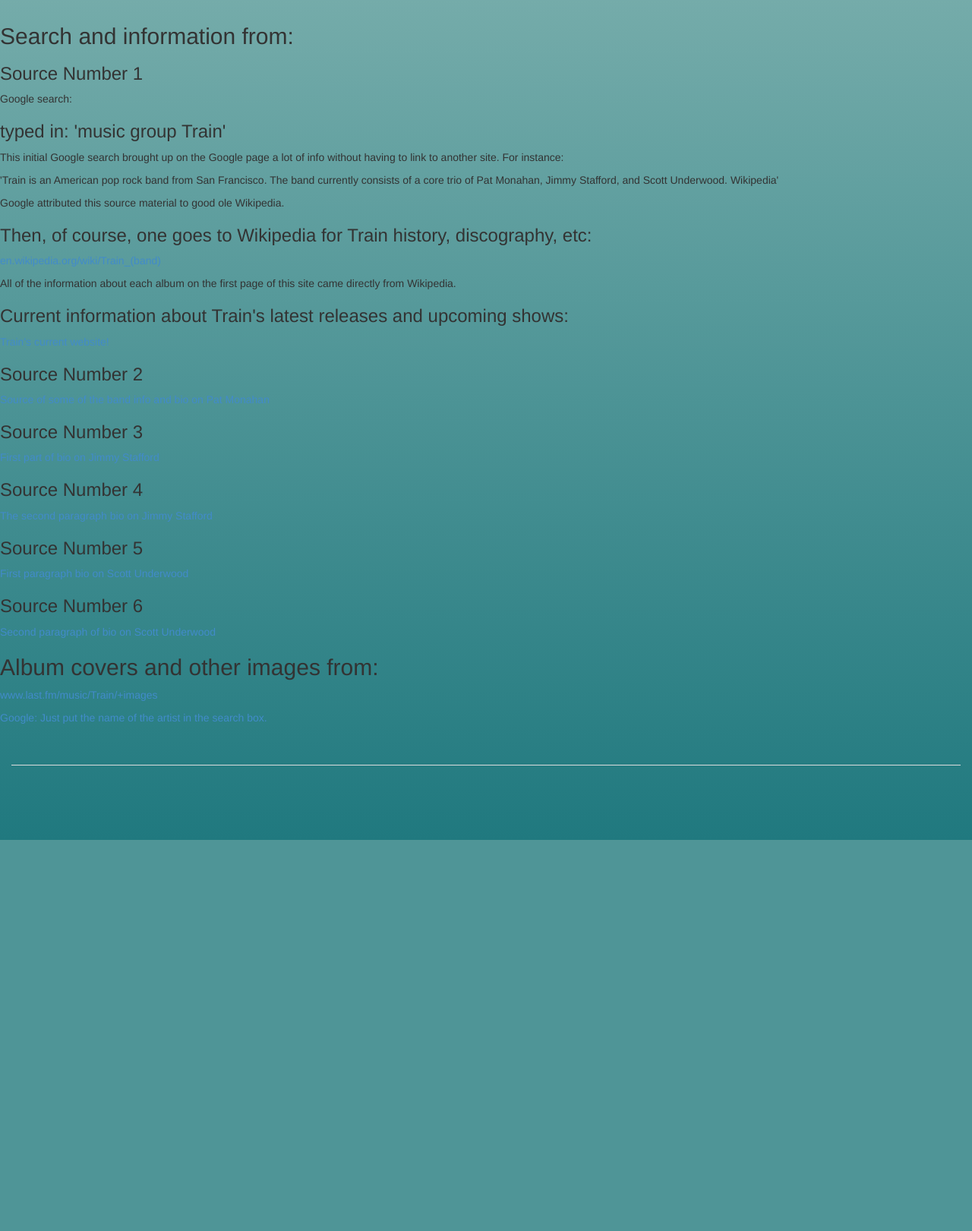
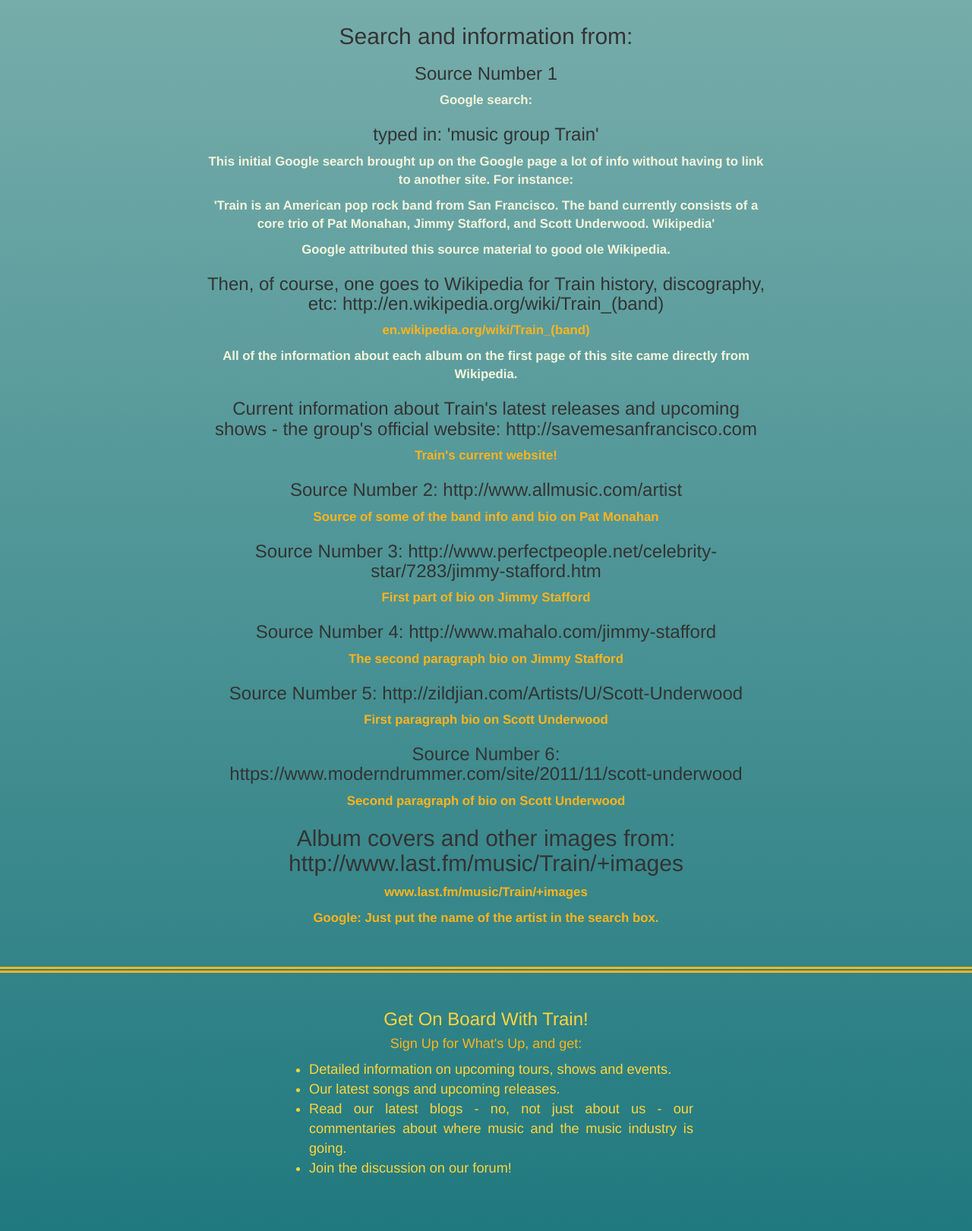
Before and after one commit to DeathCheese763/discgit, a PHP site: page /sourcesNP.html in a window 1280 px wide. Shown: the part 59-1680 px from the top of the page at 76% size. Before the commit the page ends 1165 px from the top, so only its background shows below. Run offline with PHP 8.4, Linux system fonts and the light colour scheme.

Commit message:
layout of sources with bootstrap and better links in index

```diff
--- a/custom.css
+++ b/custom.css
@@ -17,13 +17,7 @@ body{
   background: -o-linear-gradient(top,#78adab,#20797f);*/
 }
 
-footer {
-	padding: 2em 0;
-	margin: 3em 0;
-	border-top: 1px solid #ddd;
-	color: #999;
-	text-align: center;
-}
+
 .glyphicon {
 	color: #cdae51;
 }
@@ -109,6 +103,7 @@ footer {
   padding: 5em 0;
   text-align: center;
 
+
   background: -webkit-linear-gradient(top,#20797f,#ffd284);
   background: -moz-linear-gradient(top,#20797f,#ffd284);
   background: -ms-linear-gradient(top,#20797f,#ffd284);
@@ -116,18 +111,69 @@ footer {
 
   color: #000;
 }
+
 .band{
-
+    display: block;
+    margin: 0 auto 5em;
+    color: #ddd;
+    font-size: 1.5em;
+    text-align: center;
 }
 .guy {
- padding-left:2em;
+  margin: 0 auto;
+  padding: 0 3em;
+  text-align: center;
+  font-size: 1.2em;
+  font-variant: small-caps;
+  font-style: oblique;
+  font-weight: bold;
+}
+.guy h4{
+  color: #eee;
+  font-size: 1.5em;
+  text-decoration: underline;
+}
+.guy img {
+  width:325px;
+  height:270px;
+  margin-bottom: 2em;
+
+
+  border:solid black 1px;
+  border-radius: 15px;
+  }
+
+  footer {
+    clear: both;
+  padding: 2em 0;
+  margin: 3em 0;
+  border-top: 8px double #feb41c;
+  color: #ffd53d;
   text-align: center;
 }
-.portrait {
-  float: left;
-  padding: 0 1em 1em 0;
+.footerlist{
+  margin: 0 auto;
+  width: 30em;
+  text-align: center;
+  font-size: 1.3em;
+}
+a {
+  color:#feb41c;
+}
+a:hover, a:active {
+  color: yellow;
 }
 
+.list {
+  margin: 0 auto;
+  text-align: center;
+}
+.list p {
+  font-family: "Times New Roman" serif;
+  font-size: 1.2em;
+  font-weight: bold;
+  color: beige;
+}
 
 /*----------------------------------------------------------*/
 /*for mobile phones*/
@@ -138,9 +184,17 @@ footer {
     width: 90%;
   }
   .band {
-    width:90%;
+    width:85%;
+
   }
   .guy {
+  width: 90%;
+}
+.footerlist {
+  width: 90%;
+  text-align: justify;
+}
+.list {
   width: 90%;
 }
 
@@ -154,8 +208,18 @@ footer {
   .panel-group{
     width: 60%;
   }
+  .band{
+    width:85%;
+  }
   .guy {
   max-width: 60%;
+}
+.footerlist {
+  width: 80%;
+  text-align: justify;
+}
+.list{
+  max-width: 80%;
 }
 }
 
@@ -167,8 +231,22 @@ footer {
   .panel-group{
     width: 50%;
   }
+  .band{
+    width: 50%
+  }
   .guy {
   max-width: 50%;
 }
+.footerlist {
+  width: 60%;
+  max-width: 30em;
+  text-align: justify;
+}
+.list {
+  margin: 0 20%;
+  text-align: center;
+  width: 60%;
+
+  }
 
 }
--- a/sourcesNP.html
+++ b/sourcesNP.html
@@ -1,7 +1,5 @@
 <!DOCTYPE>
-
 <html lang="en">
-
 	<head>
 		<meta charset="utf-8">
 		<title>Sources Page</title>
@@ -30,13 +28,13 @@
                     <li><a href="index.html">Train</a></li>
                     <li class="dropdown"><a href="index.html" data-toggle="dropdown">Meet the Guys <span class="caret"></span></a>
                     	<ul class="dropdown-menu">
-                        	<li><a href="#pat">Patrick Monahan</a></li>
-                            <li><a href="jimmy">Jimmy Stafford</a></li>
-                            <li><a href="scott">Scott Underwood</a></li>
+                        	<li><a href="index.html#pat">Patrick Monahan</a></li>
+                            <li><a href="index.html#jimmy">Jimmy Stafford</a></li>
+                            <li><a href="index.html#scott">Scott Underwood</a></li>
                         </ul>
                     </li>
                     <li><a href="#">Latest Hit</a></li>
-                    <li><a href="#">Sign Up for What's Up</a></li>
+                    <li><a href="../formpage/form.html">Sign Up for What's Up</a></li>
                     <li class="active"><a href="#">Sources</a></li>
                   </ul>
              </div>
@@ -45,8 +43,9 @@
 
 		<!-- row 2 -->
 		<div class="row">
-			<h2>Search and information from:</h2>
-			<h3>Source Number 1</h3>
+			<section class="list col-lg-12">
+				<h2>Search and information from:</h2>
+				<h3>Source Number 1</h3>
 
 			<p>Google search: <h3>typed in: 'music group Train'</h3></p>
 
@@ -56,39 +55,49 @@
 
 			<p>Google attributed this source material to good ole Wikipedia.</p>
 
-			<h3>Then, of course, one goes to Wikipedia for Train history, discography, etc:</h3>
+			<h3>Then, of course, one goes to Wikipedia for Train history, discography, etc: http://en.wikipedia.org/wiki/Train_(band)</h3>
 
 			<p><a href="http://en.wikipedia.org/wiki/Train_(band)">en.wikipedia.org/wiki/Train_(band)</a></p>
 			<p>All of the information about each album on the first page of this site came directly from Wikipedia.</p>
 
 
 
-			<h3>Current information about Train's latest releases and upcoming shows:</h3>
+			<h3>Current information about Train's latest releases and upcoming shows - the group's official website: http://savemesanfrancisco.com</h3>
 
 			<p><a href="http://savemesanfrancisco.com/">Train's current website!</a></p>
 
-			<h3>Source Number 2</h3>
+			<h3>Source Number 2: http://www.allmusic.com/artist</h3>
 			<p><a href="http://www.allmusic.com/artist">Source of some of the band info and bio on Pat Monahan</a></p>
 
-			<h3>Source Number 3</h3>
+			<h3>Source Number 3: http://www.perfectpeople.net/celebrity-star/7283/jimmy-stafford.htm</h3>
 			<p><a href="http://www.perfectpeople.net/celebrity-star/7283/jimmy-stafford.htm">First part of bio on Jimmy Stafford</a></p>
 
-			<h3>Source Number 4</h3>
+			<h3>Source Number 4: http://www.mahalo.com/jimmy-stafford</h3>
 			<p><a href="http://www.mahalo.com/jimmy-stafford/">The second paragraph bio on Jimmy Stafford</a></p>
 
-			<h3>Source Number 5</h3>
+			<h3>Source Number 5: http://zildjian.com/Artists/U/Scott-Underwood</h3>
 			<p><a href="http://zildjian.com/Artists/U/Scott-Underwood">First paragraph bio on Scott Underwood</a></p>
 
-			<h3>Source Number 6</h3>
+			<h3>Source Number 6: https://www.moderndrummer.com/site/2011/11/scott-underwood</h3>
 			<p><a href="https://www.moderndrummer.com/site/2011/11/scott-underwood/">Second paragraph of bio on Scott Underwood</a></p>
 
-			<h2>Album covers and other images from:</h2>
+			<h2>Album covers and other images from: http://www.last.fm/music/Train/+images</h2>
 
 			<p><a href="http://www.last.fm/music/Train/+images">www.last.fm/music/Train/+images</a></p>
 			<p><a href="https://www.google.com">Google: Just put the name of the artist in the search box.</a></p>
+		</section><!--end of col-lg-8-->
+		</div> <!-- end of row 2 -->
 
-	</div> <!-- end of row 2 -->
-		<footer></footer>
+		<footer class="row">
+			<h3>Get On Board With Train!</h3>
+        <a href="../formpage/form.html"><h4>Sign Up for What's Up, and get:</h4></a>
+          <ul class="footerlist">
+            <li>Detailed information on upcoming tours, shows and events.</li>
+            <li>Our latest songs and upcoming releases.</li>
+            <li>Read our latest blogs - no, not just about us - our commentaries about where music and the music industry is going.</li>
+            <li>Join the discussion on our forum!</li>
+        </ul>
+		</footer>
 </div> <!-- end of container -->
 
 <!-- javascript -->
```
Also changed, not shown: index.html (+92 -20 lines), 2 other files.
